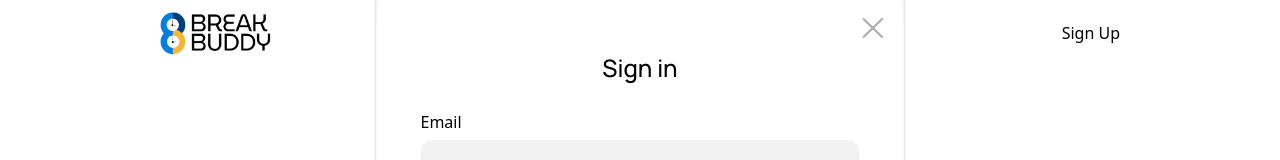
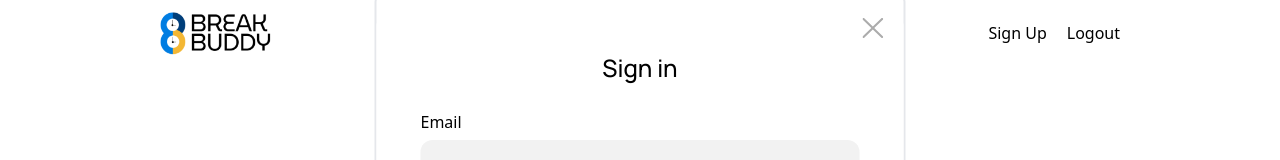
Before and after one commit to Break-Buddy/Break-Buddy-React, a React (Vite) app: page / in a window 1280 px wide. Both pictures are taken after a click on the element "Sign In". Shown: the top 160 px of the page. Built offline with nearby package versions, Linux system fonts and the light colour scheme; the HTML template or start-up script is replaced by a standard one.

Commit message:
added logout function for firebase

```diff
--- a/src/components/Navbar.jsx
+++ b/src/components/Navbar.jsx
@@ -1,7 +1,22 @@
 import BBLogo from "../assets/BBLogo1.png";
 import { Link } from "react-router-dom";
+import { signOut } from "firebase/auth";
+import { auth } from "../config/firebase";
 
 function Navbar({ handleLogIn, isLoginVisible, handleSignUp }) {
+  // Function to log user out
+  const handleLogout = (e) => {
+    e.preventDefault();
+
+    signOut(auth)
+      .then(() => {
+        console.log("Sign out successful");
+      })
+      .catch((err) => {
+        console.log(err);
+      });
+  };
+
   return (
     <div className="absolute flex justify-between items-center w-full py-3 px-5 md:px-12 xl:px-40 bg-white">
       <div>
@@ -11,7 +26,10 @@ function Navbar({ handleLogIn, isLoginVisible, handleSignUp }) {
       </div>
 
       {isLoginVisible ? (
-        <div>Sign Up</div>
+        <div className="flex gap-5">
+          <div>Sign Up</div>
+          <button onClick={handleLogout}>Logout</button>
+        </div>
       ) : (
         <div className="flex gap-6 items-center">
           <h3 onClick={handleLogIn} className="text-[#007DE2] cursor-pointer">
```
